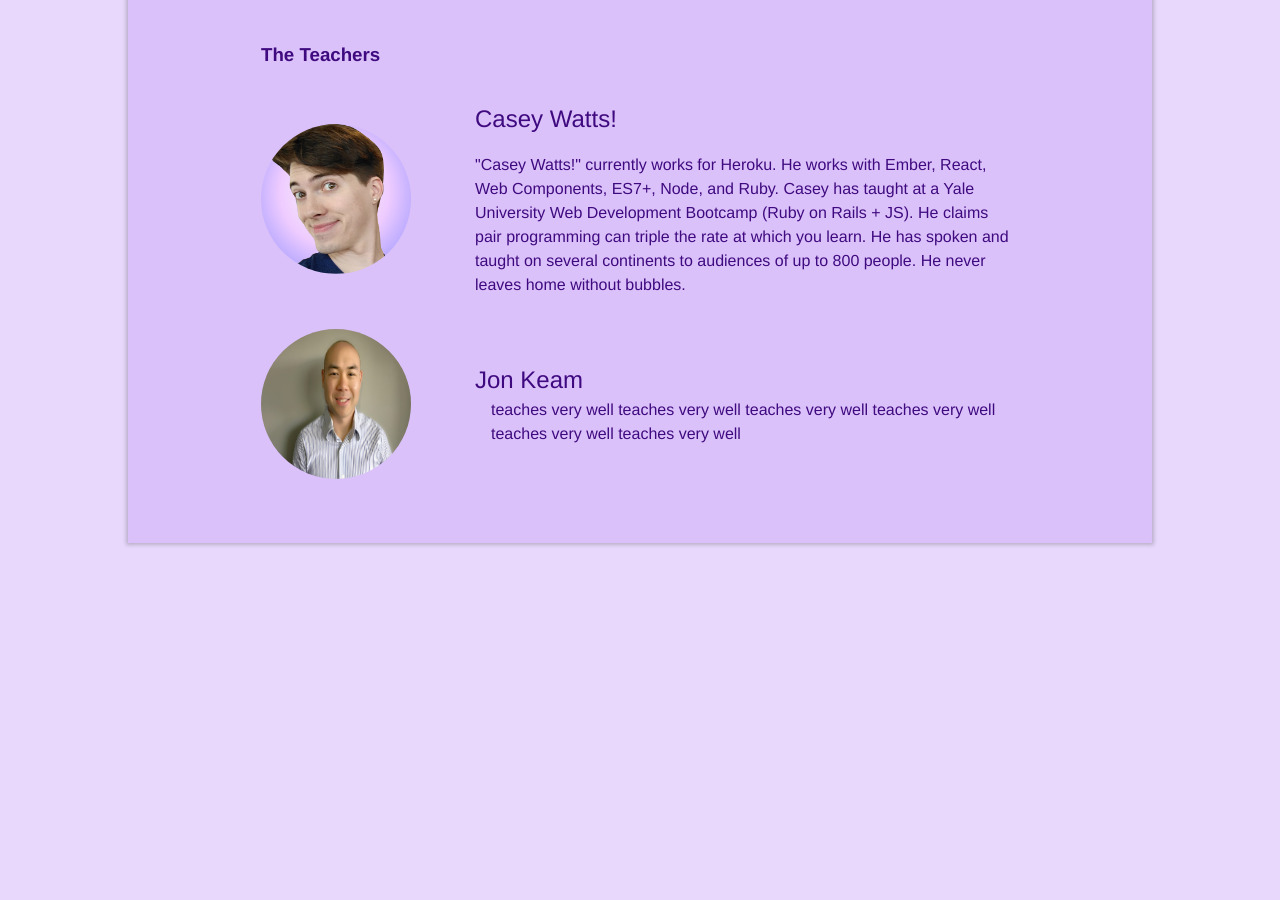
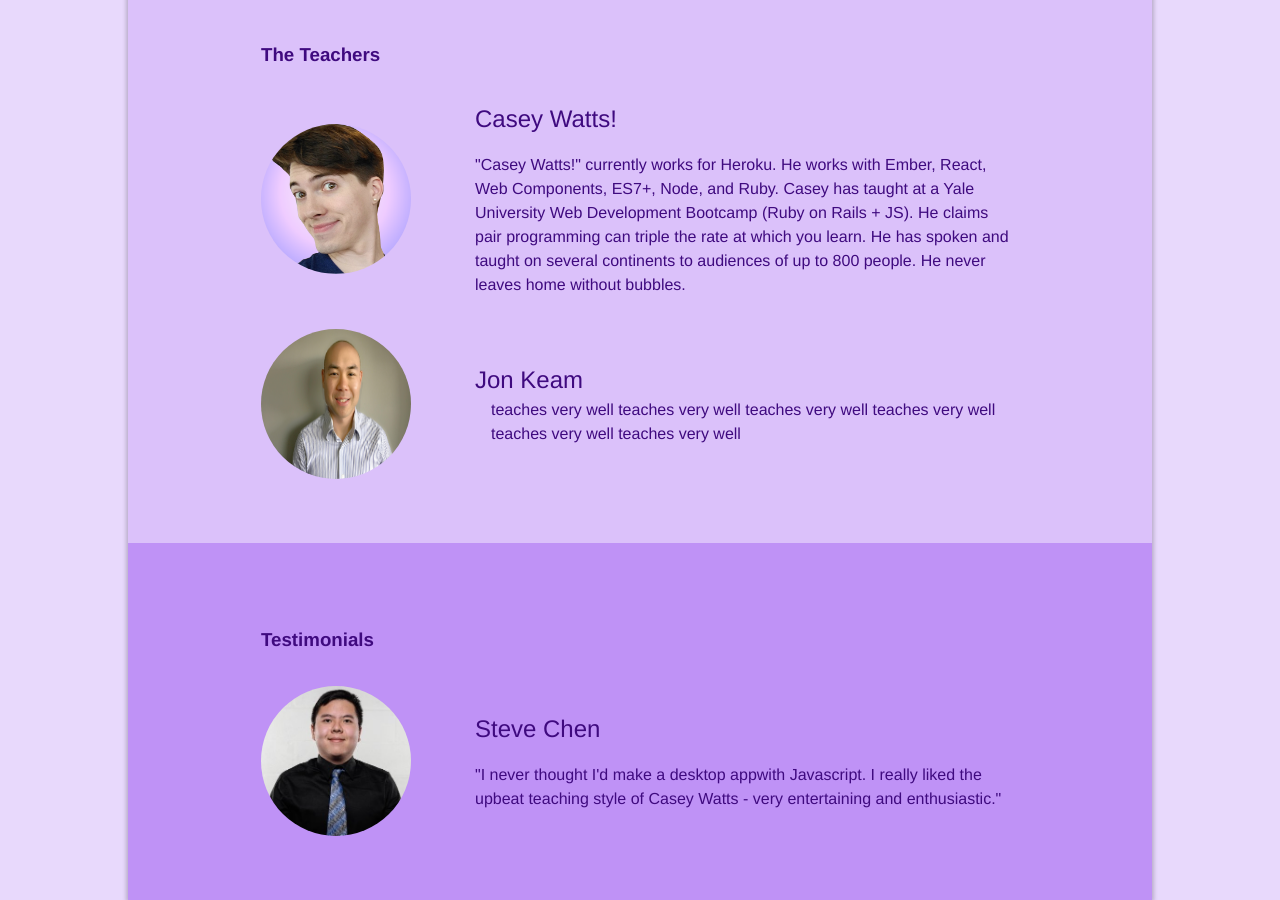
Before and after one commit to learnshinythings/learnshinythings.github.io, a Jekyll site: the page built from electron.md, in a window 1280 px wide and 900 px high, scrolled down 3064 px. Built offline with Jekyll 4.4.1, drawn with Linux system fonts in a browser that asks for light colours; nearby versions of some CDN libraries.

Commit message:
add in testimonial section and Steve's headshot

```diff
--- a/electron.md
+++ b/electron.md
@@ -130,5 +130,21 @@ Spot-checks of some other menubar apps running in the background:
     <div class="f5 ml3">teaches very well teaches very well teaches very well teaches very well teaches very well teaches very well </div>
   </div>
 </div>
+
 </div>
 </div>
+
+<div class="bg-purp pa5-ns tc flex items-center justify-center">
+<div class="dib tl" markdown="1">
+
+### Testimonials
+<div class="flex items-center justify-center mt4">
+  <img src="/headshot-steve.jpg" class="headshot">
+  <div class="ml5 measure-wide">
+    <div class="f3">Steve Chen</div>
+    <div class="f5 mt3">"I never thought I'd make a desktop appwith Javascript. I really liked the upbeat teaching style of Casey Watts - very entertaining and enthusiastic."</div>
+  </div>
+</div>
+
+</div>
+</div>
```
Also changed, not shown: headshot-steve.jpg (added).
